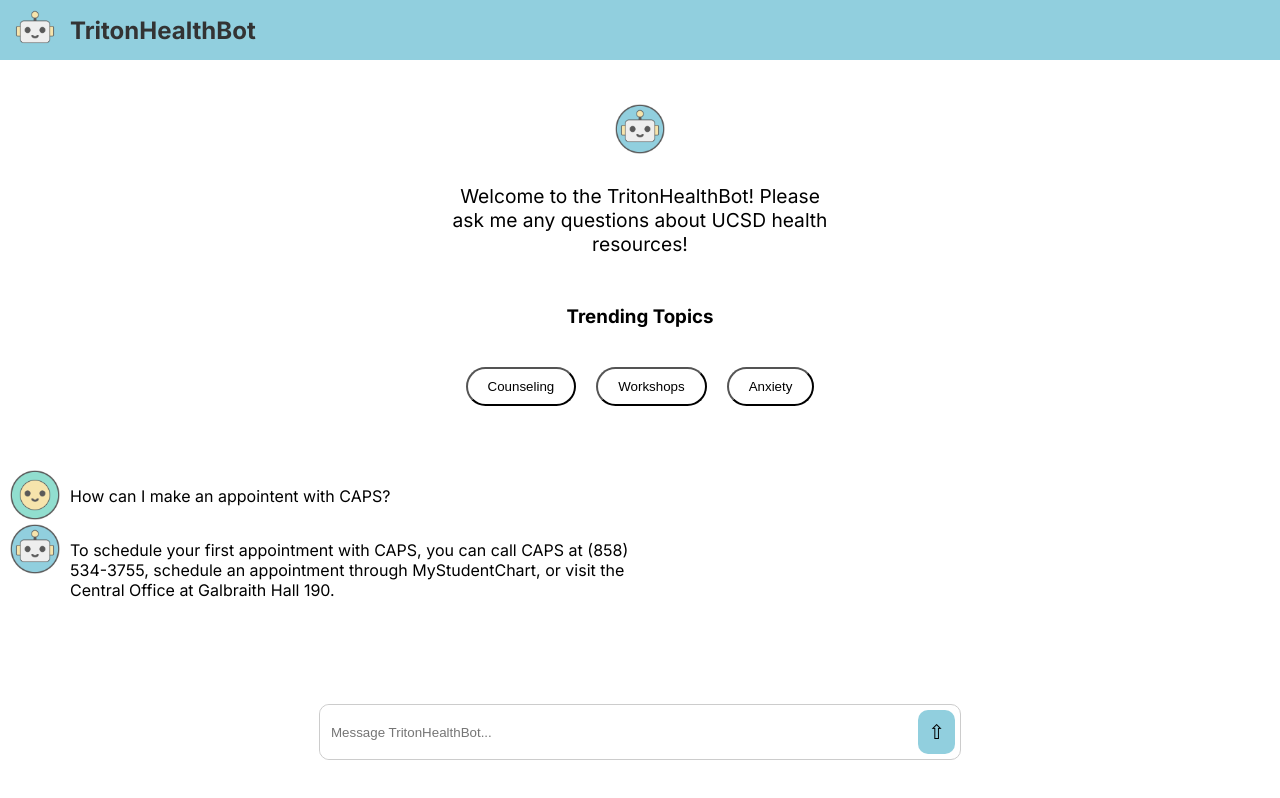
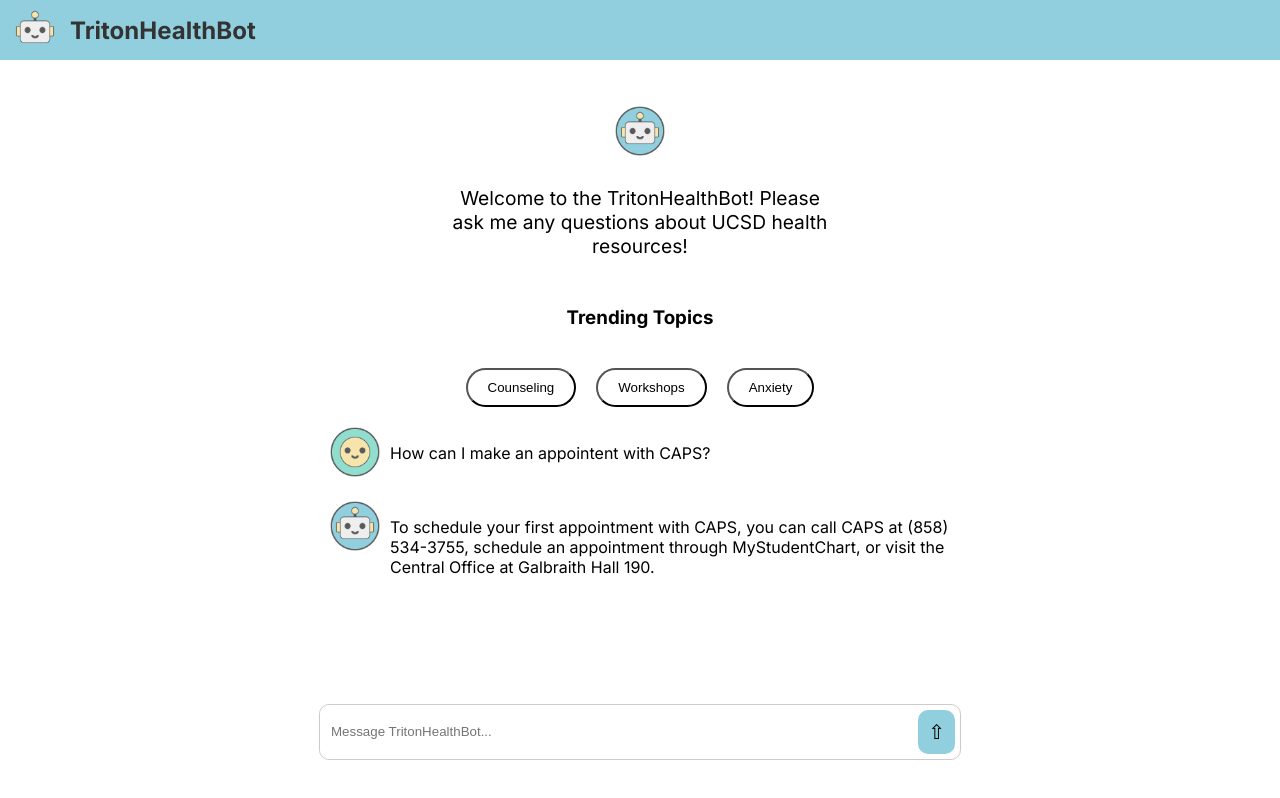
Before and after one commit to CSE210-TEAM2/team2-chatbot, a React (Create React App) app in the folder frontend/: page / in a window 1280 px wide. Built offline with nearby package versions, Linux system fonts and the light colour scheme.

Commit message:
Fixed format bug of previous commit

```diff
--- a/frontend/src/pages/Home.js
+++ b/frontend/src/pages/Home.js
@@ -27,9 +27,10 @@
   return (
     <div className={styles.container}>
       <Header />
-      <WelcomeMessage />
+
       {!isTyping && (
-        <div>
+        <div className={styles.chatContainer1}>
+          <WelcomeMessage />
           <ChatMessage
             role="user"
             text="How can I make an appointent with CAPS?"
@@ -43,11 +44,12 @@
         </div>
       )}
 
-      <div>
+      <div className={styles.chatContainer2}>
         {userPrompts.map(prompt => (
           <ChatMessage role={prompt.role} text={prompt.text} />
         ))}
       </div>
+
 	    <MessageBox handleUserInput={handleUserInput} sendUserPrompt={sendUserPrompt}/>
     </div>
   );
--- a/frontend/src/styles/ChatMessage.module.css
+++ b/frontend/src/styles/ChatMessage.module.css
@@ -2,6 +2,7 @@
   display: flex;
   align-items: left;
   width: 50%;
+  margin-bottom: 20px;
 }
 
 img {
@@ -10,6 +11,7 @@
 
 p {
   text-align: left;
+  word-wrap: break-word;
 }
 
 .col {
--- a/frontend/src/styles/Home.module.css
+++ b/frontend/src/styles/Home.module.css
@@ -9,4 +9,23 @@
   font-family: 'Inter', sans-serif;
 }
 
+.chatContainer1 {
+  align-items: center;
+  justify-content: space-between;
+  font-family: 'Inter', sans-serif;
+  display: flex;
+  flex-direction: column;
+}
+
+.chatContainer2 {
+  align-items: left;
+  justify-content: space-between;
+  font-family: 'Inter', sans-serif;
+  display: flex;
+  flex-direction: column;
+  width: 50%;
+
+}
+
+
 /* If there is a specific style for the page body or html, you can add it here */
```
